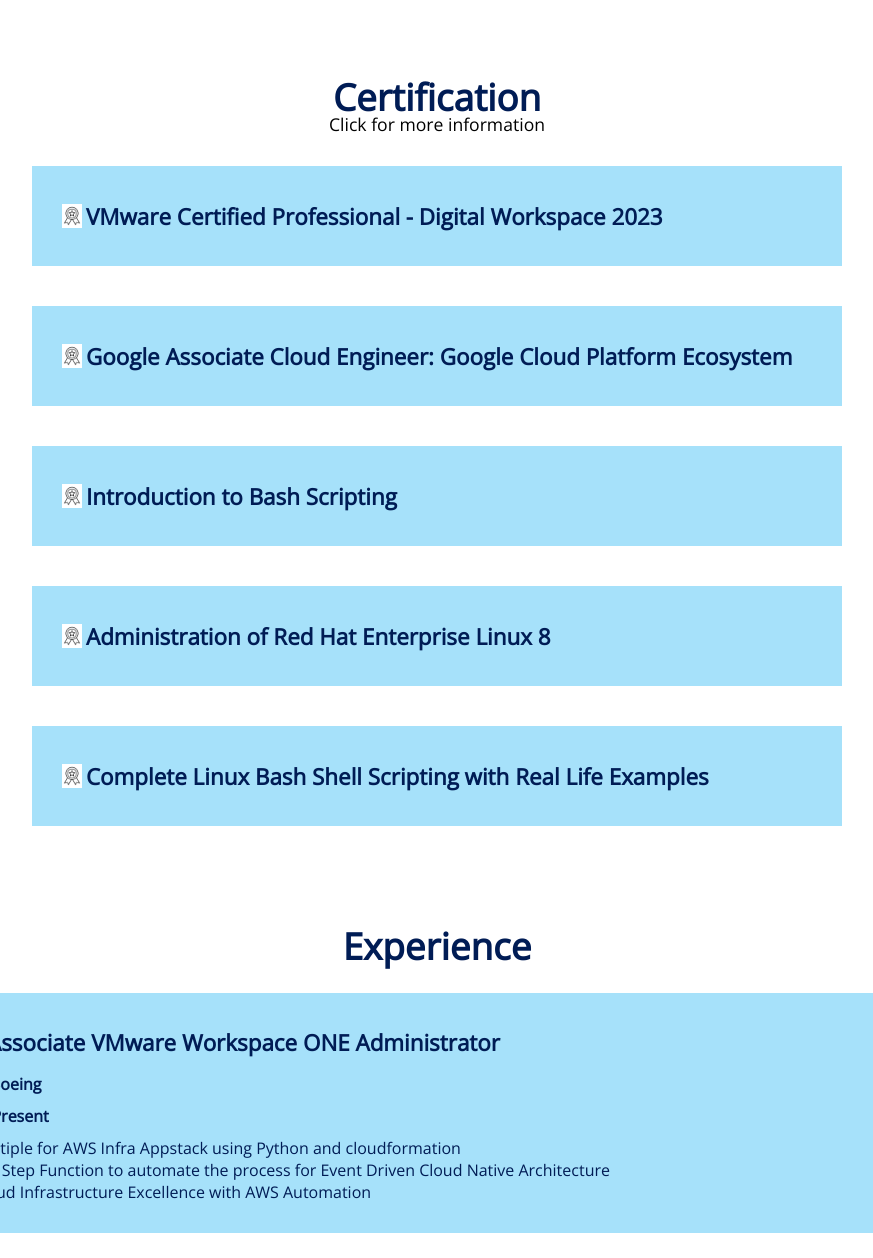
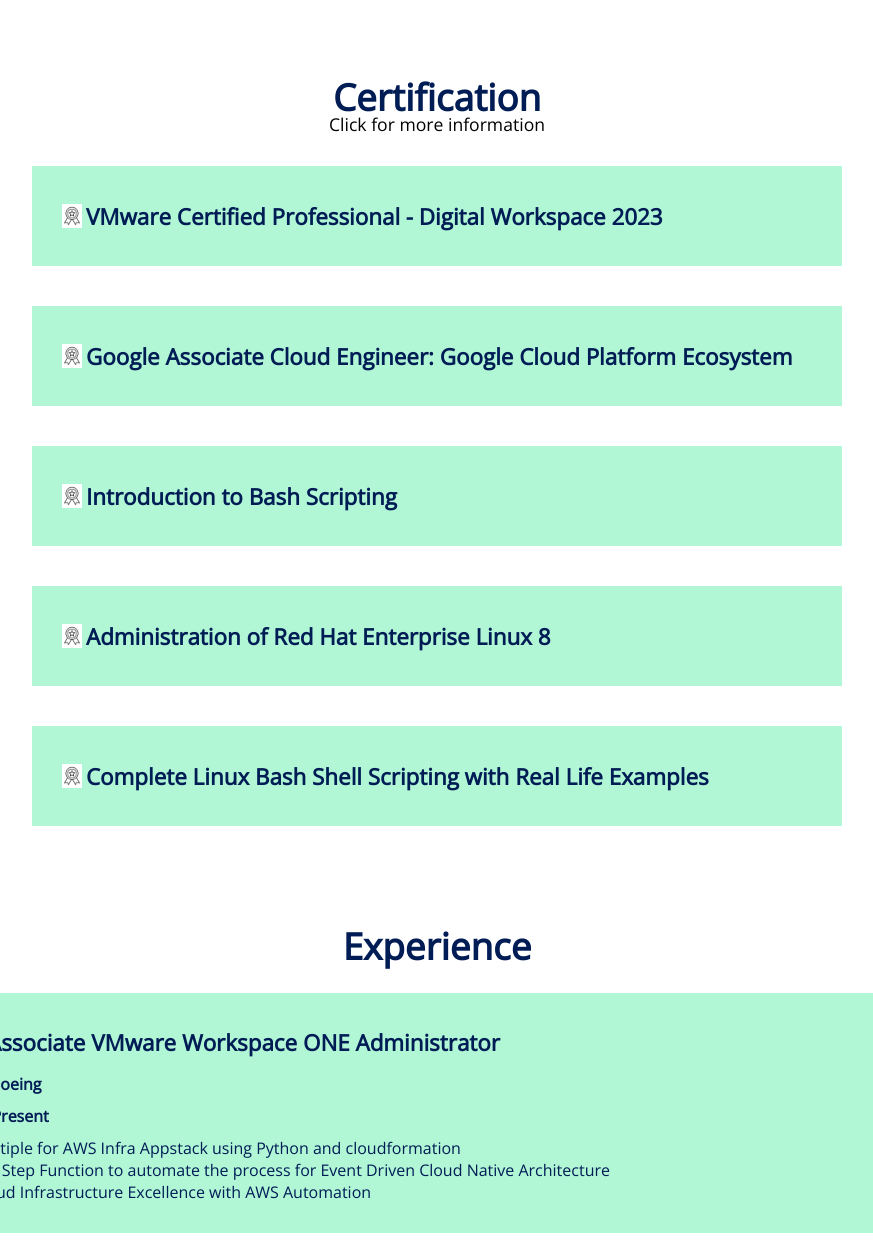
Before and after one commit to akramw/profile, a plain HTML site: page index.html in a window 1280 px wide. Shown: the part 2481-3739 px from the top of the page, without its empty margins (203-1076 px from the left). Drawn offline with nearby package versions, Linux system fonts and the light colour scheme.

Commit message:
Update index.html

```diff
--- a/index.html
+++ b/index.html
@@ -418,7 +418,7 @@
         <h1 style="font-size:1.1em; text-align: center; font-weight:400; margin-top:-10px; margin-bottom:10px">Click on a project for more information</h1><br>
 
         <div style="display: inline-block;  max-width:1600px; padding-left:50px; padding-right:50px;">
-            <div id="490A" style="z-index: 0;text-align:left; display: inline-block;position:relative; width:810px; height: 215px; margin-left:8px; margin-right:8px; background-color:rgb(166,225,250);padding:20px;  margin-bottom: 20px; padding: 30px; cursor: pointer;"
+            <div id="490A" style="z-index: 0;text-align:left; display: inline-block;position:relative; width:810px; height: 215px; margin-left:8px; margin-right:8px; background-color:rgb(177, 247, 214);padding:20px;  margin-bottom: 20px; padding: 30px; cursor: pointer;"
                 onmouseover="shadow('490A')" onmouseout="unshadow('490A')" onclick="modal('490AModal')">
                 <img src="icons8-repository-96.png" width="31px" style="float:left;padding:5px;">
                 <p style="float:left;font-size:1.4em;margin-left:4px;color:#001C55;font-weight:600">Wipro-VMware Workspace ONE Upgrade and Inter-migration</p><br>
@@ -494,7 +494,7 @@
 
         <div style="max-width: 1600px; margin: 0 auto; padding: 0 50px;">
             <a href="https://www.credly.com/badges/da478925-07eb-40cc-a314-eb65255f7680/linked_in?t=rpg7ij" target="_blank" rel="noopener noreferrer">
-                <div id="494A" style="text-align: left; display: inline-flex;; align-items: center; width: 810px; height: 100px; background-color: rgb(166, 225, 250); padding: 30px; margin: 20px 8px; cursor: pointer;"
+                <div id="494A" style="text-align: left; display: inline-flex;; align-items: center; width: 810px; height: 100px; background-color: rgb(177, 247, 214); padding: 30px; margin: 20px 8px; cursor: pointer;"
                     onmouseover="shadow('493A')" onmouseout="unshadow('494A')" onclick="modal('494AModal')">
                     <div style="float: left; padding: 5px; width: 20px; height: 24px; background: url('award-icon.jpg') center center / cover no-repeat;"></div>
                     <p style="font-size: 1.4em; color: #001C55; font-weight: 600; margin-left: 4px;">VMware Certified Professional - Digital Workspace 2023</p>
@@ -504,7 +504,7 @@
 
         <div style="max-width: 1600px; margin: 0 auto; padding: 0 50px;">
             <a href="https://skillsoft.digitalbadges.skillsoft.com/9c9f0b12-9b7a-4933-b7ba-357d756b3d9f" target="_blank" rel="noopener noreferrer">
-                <div id="495A" style="text-align: left; display: inline-flex;; align-items: center; width: 810px; height: 100px; background-color: rgb(166, 225, 250); padding: 30px; margin: 20px 8px; cursor: pointer;"
+                <div id="495A" style="text-align: left; display: inline-flex;; align-items: center; width: 810px; height: 100px; background-color: rgb(177, 247, 214); padding: 30px; margin: 20px 8px; cursor: pointer;"
                     onmouseover="shadow('493A')" onmouseout="unshadow('495A')" onclick="modal('495AModal')">
                     <div style="float: left; padding: 5px; width: 20px; height: 24px; background: url('award-icon.jpg') center center / cover no-repeat;"></div>
                     <p style="font-size: 1.4em; color: #001C55; font-weight: 600; margin-left: 4px;">Google Associate Cloud Engineer: Google Cloud Platform Ecosystem</p>
@@ -514,7 +514,7 @@
 
         <div style="max-width: 1600px; margin: 0 auto; padding: 0 50px;">
             <a href="https://skillsoft.digitalbadges.skillsoft.com/0df59678-1e3b-4a90-9b46-2f21ef7b4eda" target="_blank" rel="noopener noreferrer">
-                <div id="496A" style="text-align: left; display: inline-flex;; align-items: center; width: 810px; height: 100px; background-color: rgb(166, 225, 250); padding: 30px; margin: 20px 8px; cursor: pointer;"
+                <div id="496A" style="text-align: left; display: inline-flex;; align-items: center; width: 810px; height: 100px; background-color: rgb(177, 247, 214); padding: 30px; margin: 20px 8px; cursor: pointer;"
                     onmouseover="shadow('496A')" onmouseout="unshadow('496A')" onclick="modal('496AModal')">
                     <div style="float: left; padding: 5px; width: 20px; height: 24px; background: url('award-icon.jpg') center center / cover no-repeat;"></div>
                     <p style="font-size: 1.4em; color: #001C55; font-weight: 600; margin-left: 4px;">Introduction to Bash Scripting</p>
@@ -525,7 +525,7 @@
 
         <div style="max-width: 1600px; margin: 0 auto; padding: 0 50px;">
             <a href="http://ude.my/UC-L12SWZ1I" target="_blank" rel="noopener noreferrer">
-                <div id="496A" style="text-align: left; display: inline-flex;; align-items: center; width: 810px; height: 100px; background-color: rgb(166, 225, 250); padding: 30px; margin: 20px 8px; cursor: pointer;"
+                <div id="496A" style="text-align: left; display: inline-flex;; align-items: center; width: 810px; height: 100px; background-color: rgb(177, 247, 214); padding: 30px; margin: 20px 8px; cursor: pointer;"
                     onmouseover="shadow('496A')" onmouseout="unshadow('495A')" onclick="modal('496AModal')">
                     <div style="float: left; padding: 5px; width: 20px; height: 24px; background: url('award-icon.jpg') center center / cover no-repeat;"></div>
                     <p style="font-size: 1.4em; color: #001C55; font-weight: 600; margin-left: 4px;"> Administration of Red Hat Enterprise Linux 8</p>
@@ -536,7 +536,7 @@
 
         <div style="max-width: 1600px; margin: 0 auto; padding: 0 50px;">
             <a href="http://ude.my/UC-a3df076d-0e15-425e-85aa-a469b03bf860" target="_blank" rel="noopener noreferrer">
-                <div id="497A" style="text-align: left; display: inline-flex;; align-items: center; width: 810px; height: 100px; background-color: rgb(166, 225, 250); padding: 30px; margin: 20px 8px; cursor: pointer;"
+                <div id="497A" style="text-align: left; display: inline-flex;; align-items: center; width: 810px; height: 100px; background-color: rgb(177, 247, 214); padding: 30px; margin: 20px 8px; cursor: pointer;"
                     onmouseover="shadow('497A')" onmouseout="unshadow('495A')" onclick="modal('497AModal')">
                     <div style="float: left; padding: 5px; width: 20px; height: 24px; background: url('award-icon.jpg') center center / cover no-repeat;"></div>
                     <p style="font-size: 1.4em; color: #001C55; font-weight: 600; margin-left: 4px;"> Complete Linux Bash Shell Scripting with Real Life Examples</p>
@@ -737,7 +737,7 @@
         <div style="display: inline-block;  max-width:1600px;">
             <h1 style="font-size:2.3em; text-align: center">Experience</h1><br>
             <div style="padding-left:20px; padding-right:20px;">
-                <div id="Boeing" style="max-width:1400px; z-index: 0; text-align:left; display: inline-block;position:relative; width:90%; margin-left:8px; margin-right:8px; margin-bottom: 30px; background-color:rgb(166,225,250);padding: 30px;">
+                <div id="Boeing" style="max-width:1400px; z-index: 0; text-align:left; display: inline-block;position:relative; width:90%; margin-left:8px; margin-right:8px; margin-bottom: 30px; background-color:rgb(177, 247, 214);padding: 30px;">
                     <img src="https://uasweekly.com/wp-content/uploads/2018/07/boeing-logo-png-transparent-copy.jpg" width="66px" style="float:left" />
                     <p style="width:70%; float:left;font-size:1.4em;color:#001C55;font-weight:600; padding-top:4px; margin-left:12px">Associate VMware Workspace ONE Administrator</p><br>
                     <p style="width:90%;float:left;margin-top: 15px;margin-left: 15px; font-size:1.0em;color:#001C55;font-weight:600;">Boeing</p><br>
@@ -746,7 +746,7 @@
                         Created Multiple for AWS Infra Appstack using Python and cloudformation<br> Design AWS Step Function to automate the process for Event Driven Cloud Native Architecture<br>
                         Crafting Cloud Infrastructure Excellence with AWS Automation</p><br>
                 </div>
-                <div id="Insight" style="max-width:1400px; z-index: 0; text-align:left; display: inline-block;position:relative; width:90%; margin-left:8px; margin-right:8px; margin-bottom: 30px; background-color:rgb(166,225,250);padding: 30px;">
+                <div id="Insight" style="max-width:1400px; z-index: 0; text-align:left; display: inline-block;position:relative; width:90%; margin-left:8px; margin-right:8px; margin-bottom: 30px; background-color:rgb(177, 247, 214);padding: 30px;">
                     <img src="https://seekvectorlogo.com/wp-content/uploads/2018/11/insight-enterprises-inc-vector-logo-small.png" width="60px" style="float:left" />
                     <p style="width:70%; float:left;font-size:1.4em;color:#001C55;font-weight:600; padding-top:4px; margin-left:12px">Mobility Engineer</p><br>
                     <p style="width:90%;float:left;margin-top: 15px; margin-left: 15px;font-size:1.0em;color:#001C55;font-weight:600;">Insight</p><br>
@@ -755,7 +755,7 @@
                         Working as a Sr Mobility Engineer to deploy, configure, implement, documentation and Integration WS1 UEM solutions for various mobile devices(Android/iOS/Windows/MacOS/VRDevise)based on business requirements, best practices, and industry standards.
                     </p>
                 </div>
-                <div id="Wipro" style="max-width:1400px; z-index: 0; text-align:left; display: inline-block;position:relative; width:90%; margin-left:8px; margin-right:8px; margin-bottom: 30px; background-color:rgb(166,225,250);padding: 30px;">
+                <div id="Wipro" style="max-width:1400px; z-index: 0; text-align:left; display: inline-block;position:relative; width:90%; margin-left:8px; margin-right:8px; margin-bottom: 30px; background-color:rgb(177, 247, 214);padding: 30px;">
                     <img src="https://www.financialexpress.com/wp-content/uploads/2017/05/wipro.jpg?w=660" width="60px" style="float:left" />
                     <p style="width:70%; float:left;font-size:1.4em;margin-left:4px;color:#001C55;font-weight:600; padding-top:4px; margin-left:12px">MDM Administrator</p><br>
                     <p style="width:90%;float:left;margin-top: 15px; margin-left: 15px;font-size:1.0em;color:#001C55;font-weight:600;">Wipro</p><br>
```
